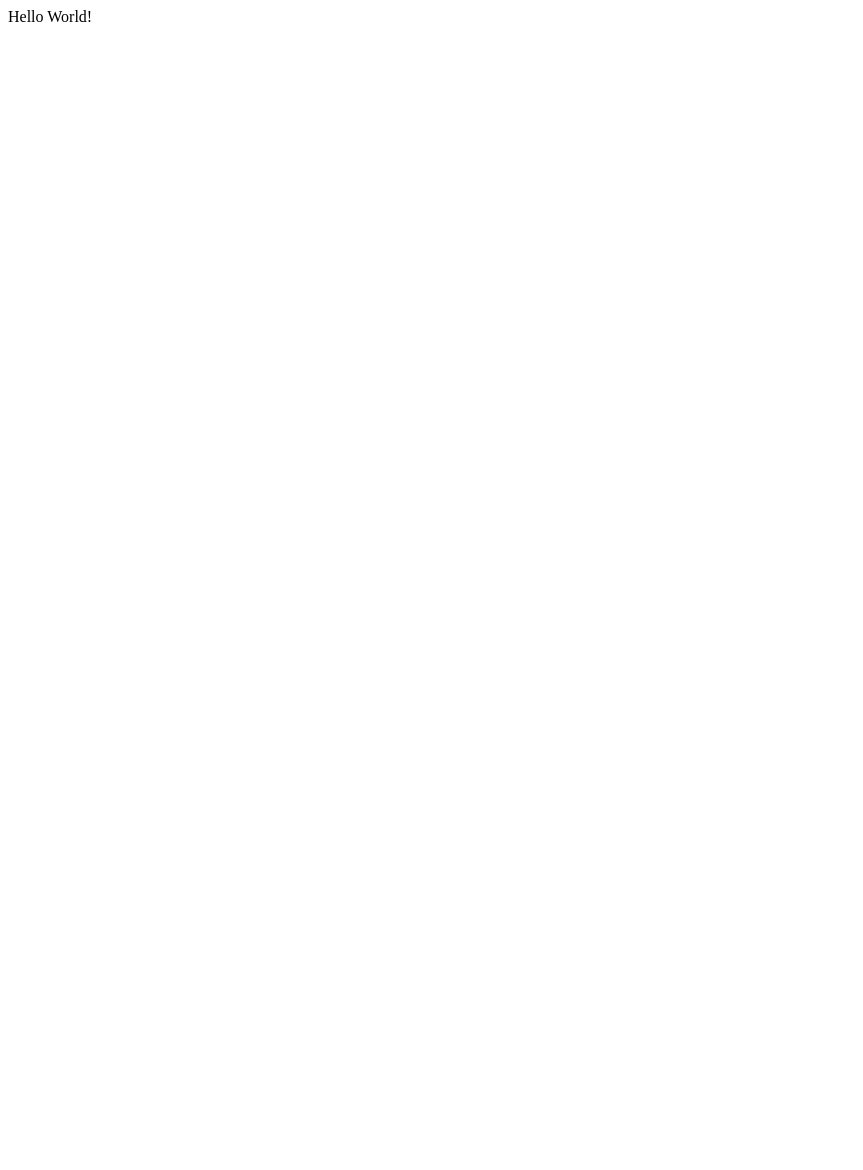
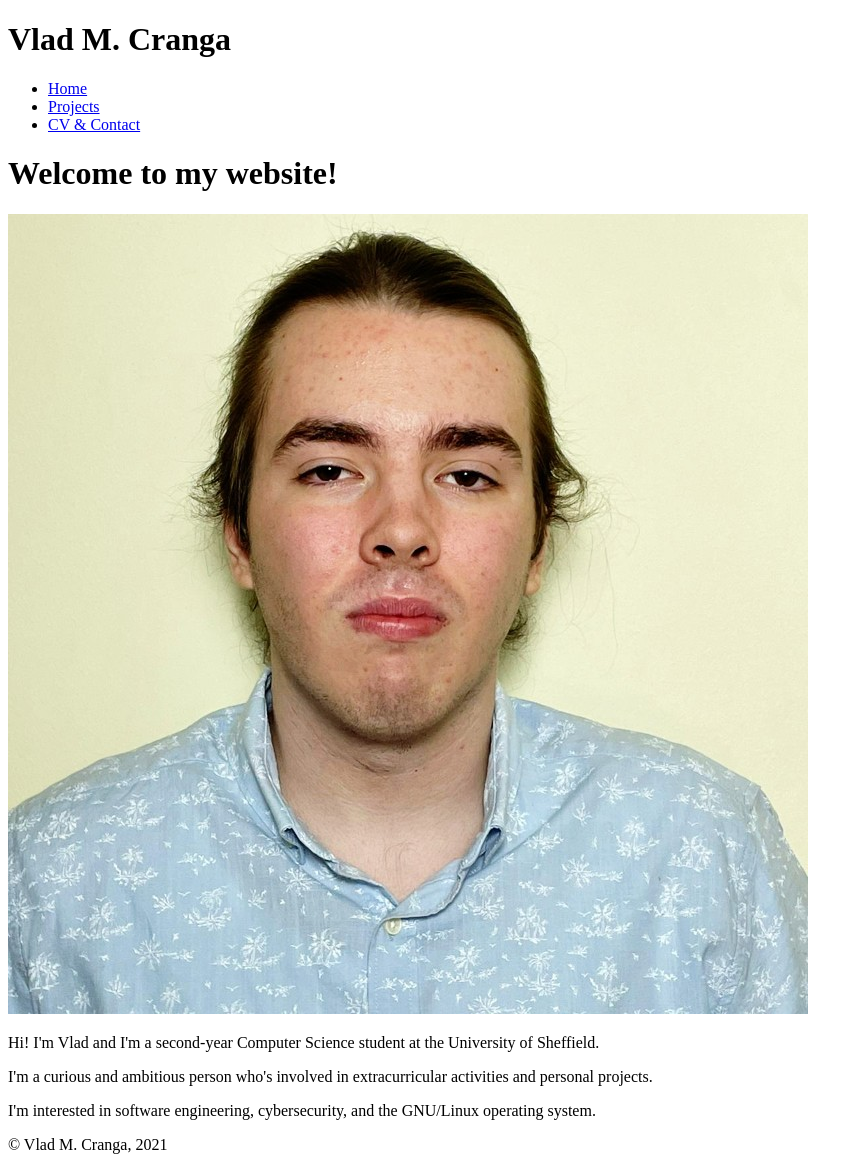
Before and after one commit to vladcranga/vladcranga.github.io, a plain HTML site: page index.html in a window 1280 px wide. Shown: the whole page, without its empty margins (0-863 px from the left). Before the commit the page ends 800 px from the top, so only its background shows below. Drawn offline with Linux system fonts and the light colour scheme.

Commit message:
update index page

```diff
--- a/index.html
+++ b/index.html
@@ -1,9 +1,42 @@
-<html>
-    <head>
-        <title>My Website</title>
-    </head>
-
-    <body>
-        <p>Hello World!</p>
-    </body>
+<!DOCTYPE html>
+<html lang="en">
+<head>
+    <meta charset="utf-8" />
+    <meta name="author" content="Vlad Mihai Cranga">
+    <meta name="viewport" content="width=device-width, initial-scale=1">
+    <title>Home - Vlad M. Cranga</title>
+    <link rel="stylesheet" href="css/main.css">
+    <link rel="icon" href="attachments/icon-home.png">
+</head>
+<body>
+    <!--site title -->
+    <header>
+        <h1>Vlad M. Cranga</h1>
+    </header>
+    <!--responsive navigation bar-->
+    <nav>
+        <ul>
+            <li><a href="index.html">Home</a></li>
+            <li><a href ="projects.html">Projects</a></li>
+			<li><a href="contact.html">CV & Contact</a></li>
+        </ul>
+    </nav>
+    <!--main content area -->
+    <main>
+        <h1 class="welcome">Welcome to my website!</h1>
+        <div class="grid">
+            <img class="profile" src="attachments/me.jpg" alt="A picture of me." title="A picture of me.">
+            <p class="information">
+                Hi! I'm Vlad and I'm a second-year Computer Science student at the University of Sheffield.
+            </p>
+            <p class="information">I'm a curious and ambitious person who's involved in extracurricular activities and personal projects.</p>
+            <p></p>
+            <p class="information">I'm interested in software engineering, cybersecurity, and the GNU/Linux operating system.</p>
+        </div>
+    </main>
+    <!--footer-->
+    <footer>
+        <p class="disclaimer">&copy; Vlad M. Cranga, 2021</p>
+    </footer>
+</body>
 </html>
```
Also changed, not shown: attachments/icon-home.png (added), attachments/me.jpg (added).
